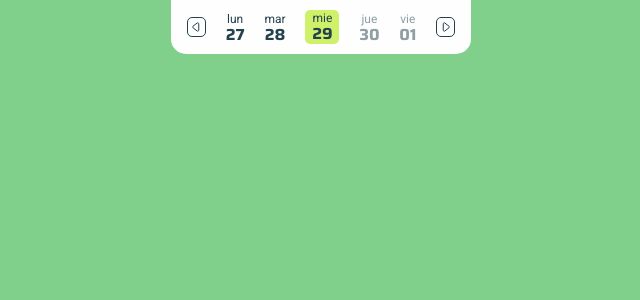
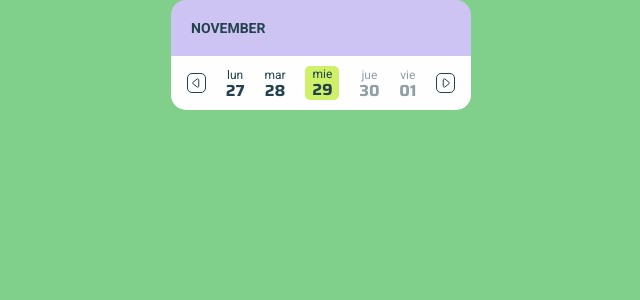
Before and after one commit to GermanCuevas/box-client, a Next.js app: page /manage-orders-admin in a window 1280 px wide. Shown: the top 300 px of the page, without its empty margins (319-959 px from the left). Built offline with nearby package versions, Linux system fonts and the light colour scheme.

Commit message:
feat(common: datedetails): adding more functions on DateDetails common

```diff
--- a/src/commons/DateDetail.tsx
+++ b/src/commons/DateDetail.tsx
@@ -2,15 +2,17 @@
 import React, { useState } from 'react';
 import { ArrowLeftBox, ArrowRightBox } from './Icons';
 import { saira } from '../../public/fonts/fonts';
+import BoxTitle from '../commons/BoxTitle';
 
 export default function DateDetail() {
   const todayDate = new Date();
   const weekDays = ['dom', 'lun', 'mar', 'mie', 'jue', 'vie', 'sab'];
   const [selectedDate, setSelectedDate] = useState(todayDate);
   const dates = [];
+
   for (let i = -2; i <= 2; i++) {
-    const date = new Date();
-    date.setDate(todayDate.getDate() + i);
+    const date = new Date(selectedDate);
+    date.setDate(selectedDate.getDate() + i);
     dates.push(date);
   }
 
@@ -20,10 +22,30 @@ export default function DateDetail() {
     }
   };
 
+  const currentMonth =
+    dates.length > 0 ? dates[0].toLocaleString('default', { month: 'long' }) : '';
+
+  const handleDateChange = (direction: 'prev' | 'next') => {
+    const newDate = new Date(selectedDate);
+    direction === 'prev'
+      ? newDate.setDate(newDate.getDate() - 1)
+      : newDate.setDate(newDate.getDate() + 1);
+
+    setSelectedDate(newDate);
+  };
+
   return (
+    <>
+      <div className="max-w-[300px] w-full m-auto">
+        <BoxTitle
+          titleBoxClasses="font-bold uppercase text-sm"
+          boxClasses={'justify-between h-[1.875rem] mx-5 '}
+          titleBox={currentMonth}
+        />
+      </div>
       <div className="max-w-[300px] w-full h-[54px] m-auto bg-white flex justify-center items-center rounded-b-[15px] ">
         <div className="flex justify-around items-center w-[96%]">
-        <div>
+          <div onClick={() => handleDateChange('prev')}>
             <ArrowLeftBox />
           </div>
           {dates.map((date, index) => (
@@ -42,10 +64,11 @@ export default function DateDetail() {
               </div>
             </div>
           ))}
-        <div>
+          <div onClick={() => handleDateChange('next')}>
             <ArrowRightBox />
           </div>
         </div>
       </div>
+    </>
   );
 }
```
Lines whose indentation alone changed are shown as unchanged.
